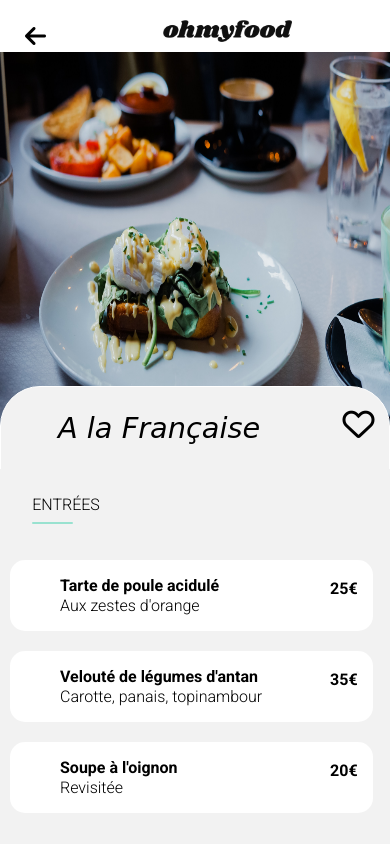
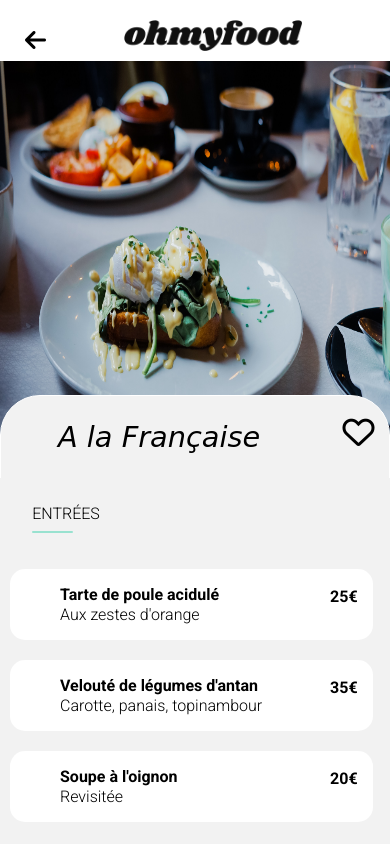
Before and after one commit to Eby-sam/Ohmyfood3, a website: page pages/alaFrancaise.html in a window 390 px wide. Shown: the top 844 px of the page. Drawn offline with Linux system fonts and the light colour scheme; a web font is replaced by a local one.

Commit message:
[CORRECTION2][FEAT][SC] ajout de modification

```diff
--- a/assets/pages/mobilPages.scss
+++ b/assets/pages/mobilPages.scss
@@ -31,13 +31,12 @@
         }
 
         .logo {
-          margin-left: 30%;
+          margin-left: 20%;
           a {
             #imgTitle {
               padding-top: 20px;
               padding-bottom: 10px;
-
-              width: 57%;
+              width: 67%;
               display: flex;
 
             }
```
Also changed, not shown: assets/main.css, 1 other file.
